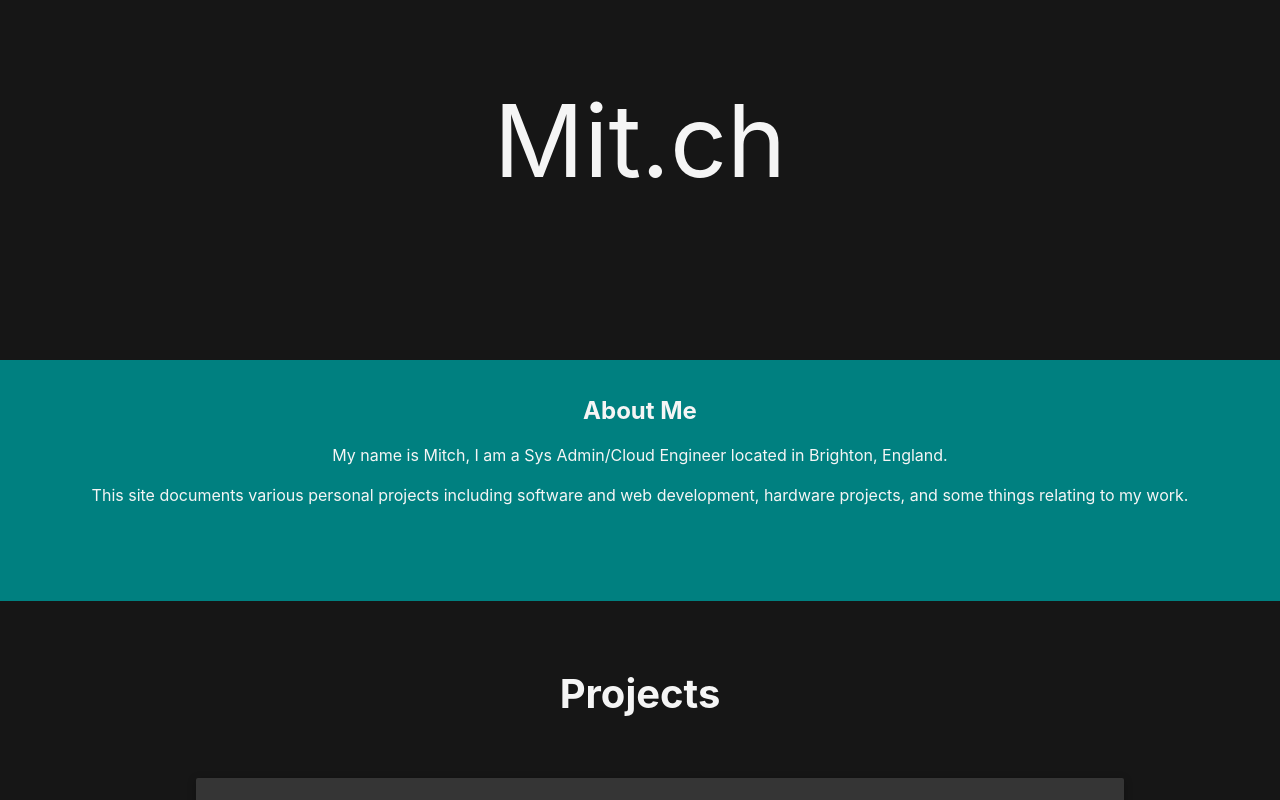
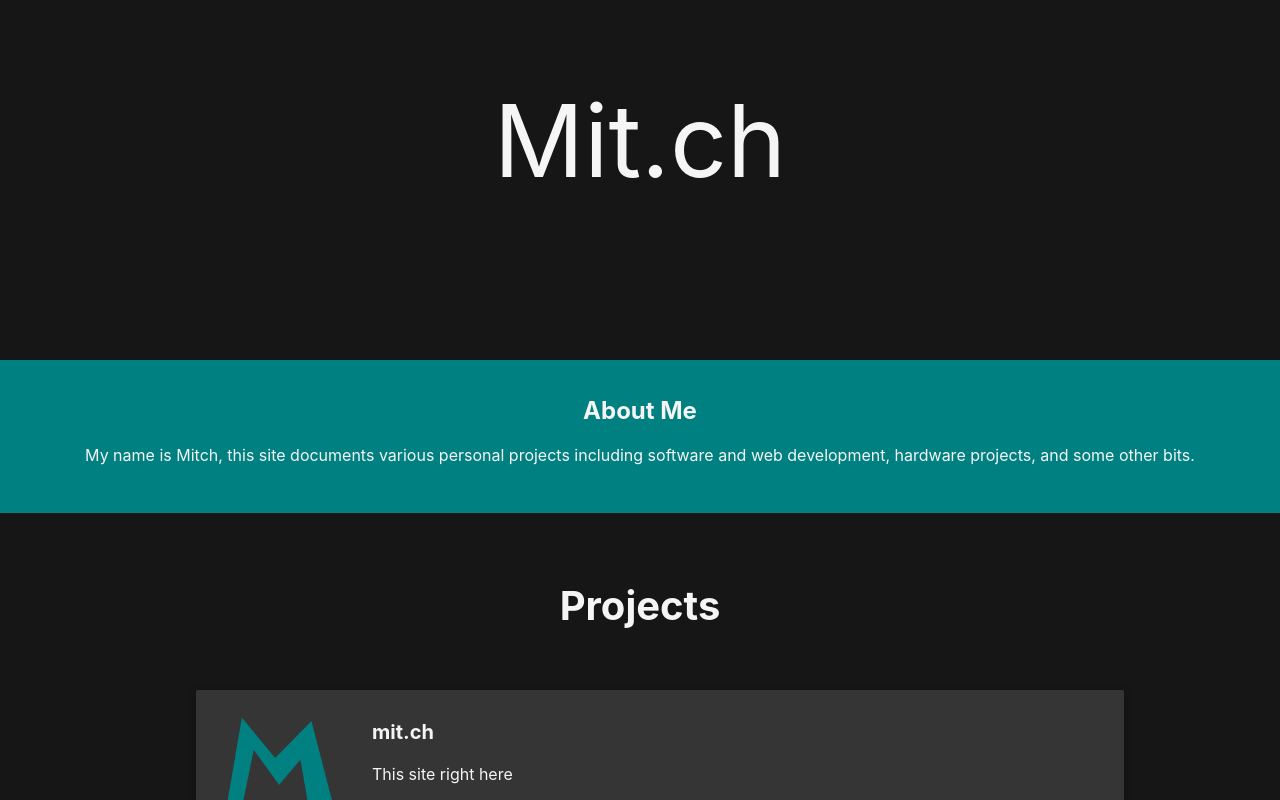
Before and after one commit to kitkityee/mitchyWebsite, a React (Create React App) app: page / in a window 1280 px wide. Shown: the top 800 px of the page. Built offline with nearby package versions, Linux system fonts and the light colour scheme.

Commit message:
Change About Me text

```diff
--- a/src/Header/Header.js
+++ b/src/Header/Header.js
@@ -8,12 +8,9 @@ const Header = () => {
       <div className={style.aboutme}>
         <h2>About Me</h2>
         <p class="description">
-          My name is Mitch, I am a Sys Admin/Cloud Engineer located in Brighton,
-          England. <br></br>
-          <br></br>
-          This site documents various personal projects including software and
-          web development, hardware projects, and some things relating to my
-          work.
+          My name is Mitch,
+          this site documents various personal projects including software and
+          web development, hardware projects, and some other bits.
         </p>
       </div>
     </React.Fragment>
--- a/src/Header/Header.module.css
+++ b/src/Header/Header.module.css
@@ -11,7 +11,7 @@
   text-align: center;
   color: whitesmoke;
   background-color: #008080;
-  padding: 1rem 3rem 5rem 3rem;
+  padding: 1rem 3rem 2rem 3rem;
 }
 
 a {
```
